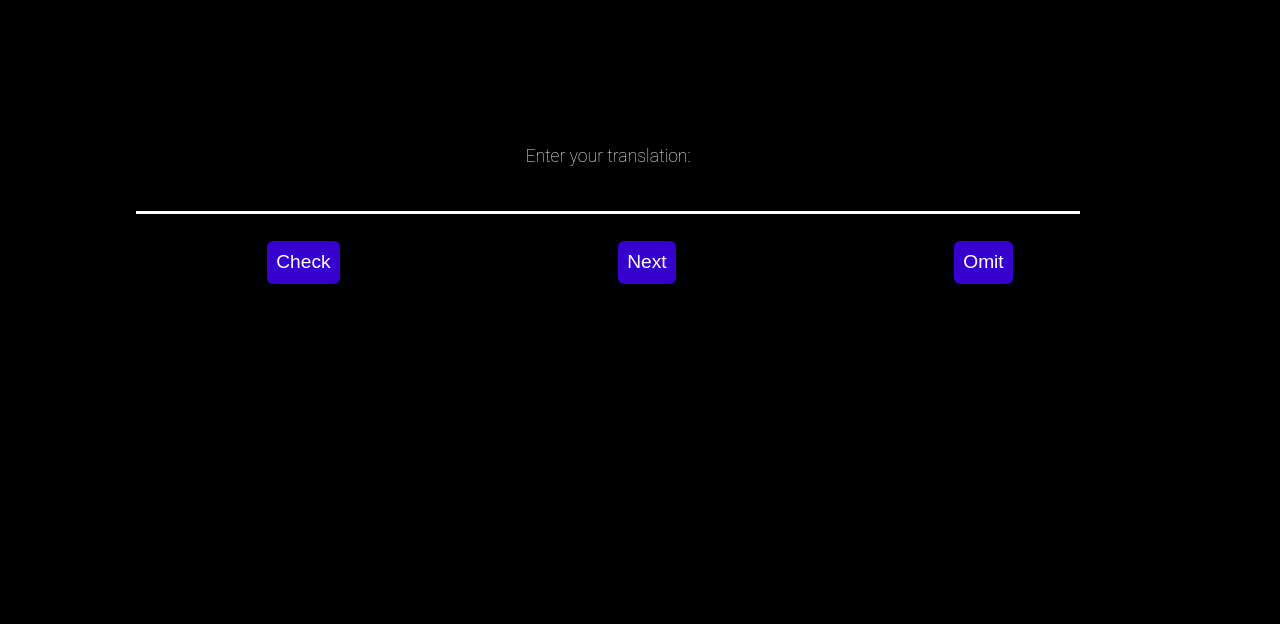
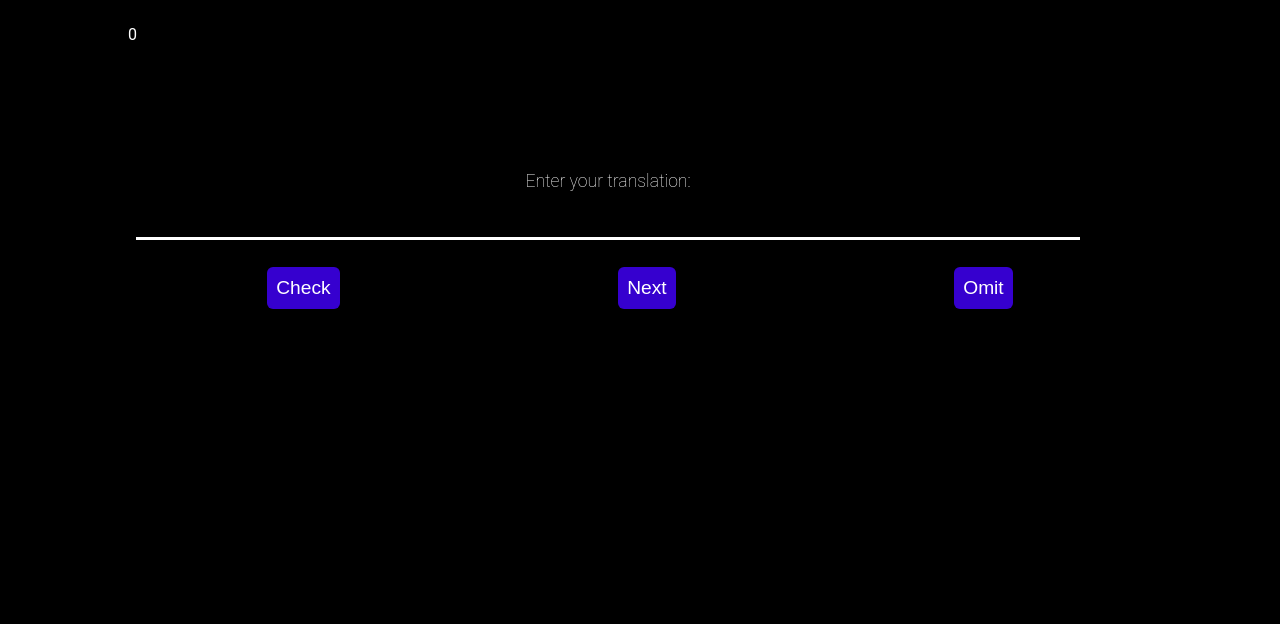
Before and after one commit to damian-kuriata/Learner, a website built with webpack: page index.html in a window 1280 px wide. Shown: the part 176-800 px from the top of the page. Built offline with nearby package versions, Linux system fonts and the light colour scheme; what language_phrase would draw is missing.

Commit message:
Implement score system

```diff
--- a/index.html
+++ b/index.html
@@ -9,7 +9,6 @@
     <meta name="viewport" content="width=device-width, initial-scale=1.0">
   </head>
   <body>
-    <main>
       <nav>
         <!-- Buttons that switch between "learn" and "manage" panes on
           mobile phones. For desktop there is only one big pane so
@@ -26,6 +25,7 @@
       <section>
         <div id="learn-pane" class="pane learn-pane">
           <p id="translate-header" class="font-size-big">Translate</p>
+          <p id="score-counter"><!-- Will be filled in JavaScript--></p>
           <div id="translated-phrase">
             <!-- Content will be generated in JavaScript -->
           </div>
--- a/src/learnPaneHandler.js
+++ b/src/learnPaneHandler.js
@@ -9,12 +9,16 @@ export default class LearnPaneHandler extends Hideable {
     this.container = learnPane;
     this.currentPhrase = null;
     this.phrasesToOmit = [];
-    this.translationDirection;
+    this.phraseScores = {};
+    this.maxPhraseScores = 5;
+    this.translationDirection = null;
     this.translatedPhrase = document.querySelector("#translated-phrase");
     this.learnPhraseInput = document.querySelector("#learn-phrase-input");
     this.resultText = document.querySelector("#result-text");
     this.checkButton =
       document.querySelector("#check-btn");
+    this.scoreCounter = document.querySelector("#score-counter");
+    this.scoreCounter.textContent = "0";
 
     this.checkButton.addEventListener("click", () => {
       if (this.currentPhrase) {
@@ -66,11 +70,16 @@ export default class LearnPaneHandler extends Hideable {
     }
 
     // Check if this phrase should be omitted. If so, call self again.
+    console.log(this.currentPhrase);
     const toOmit =
       this.phrasesToOmit.findIndex(ph => ph.id === this.currentPhrase.id) !== -1;
     if (toOmit) {
       this.processOnePhrase();
     }
+    if (!this.phraseScores[this.currentPhrase.id]) {
+      this.phraseScores[this.currentPhrase.id] = 0;
+    }
+    this.scoreCounter.textContent = this.phraseScores[this.currentPhrase.id];
     if (this.translationDirection === "to") {
       this.translatedPhrase.textContent =
         this.currentPhrase.translatedText;
@@ -93,6 +102,12 @@ export default class LearnPaneHandler extends Hideable {
   }
 
   #onCorrectInput () {
+    // Create new field if necessary
+
+    this.phraseScores[this.currentPhrase.id]++;
+    if (this.phraseScores[this.currentPhrase.id] === this.maxPhraseScores) {
+      this.phrasesToOmit.push(this.currentPhrase);
+    }
     this.processOnePhrase();
   }
 
```
Also changed, not shown: dist/main.js.
